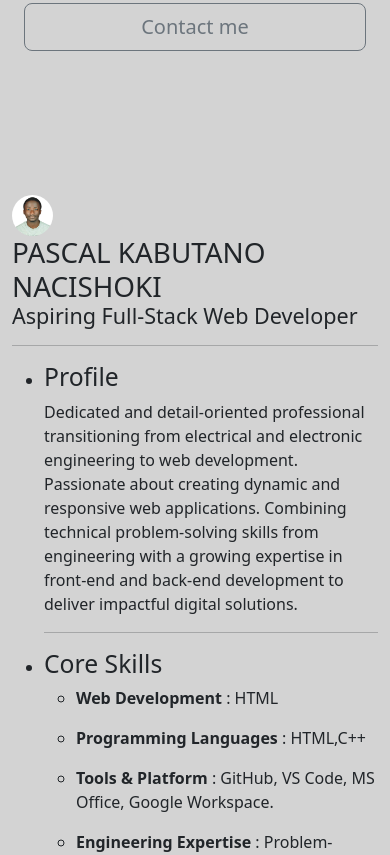
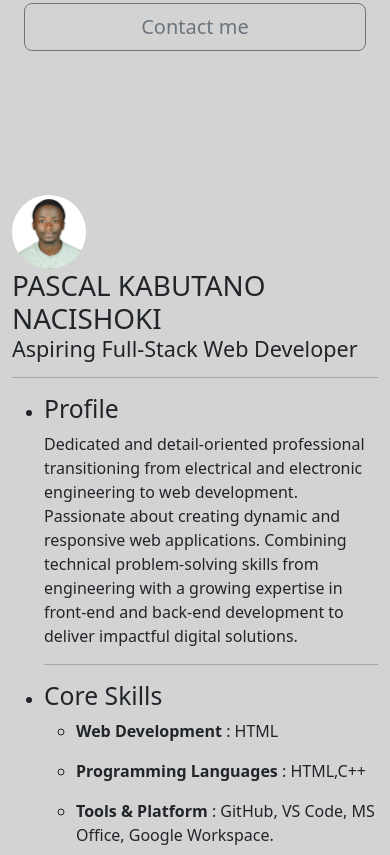
Before and after one commit to pascalnachi/pascal-portfolio, a plain HTML site: page index.html in a window 390 px wide. Shown: the part 1145-2000 px from the top of the page. Drawn offline with nearby package versions, Linux system fonts and the light colour scheme.

Commit message:
index.html

```diff
--- a/index.html
+++ b/index.html
@@ -52,7 +52,7 @@
 
           <div class="container ">
             <div class="row ">
-                <div class="col-2 mt-5">
+                <div class="col-3 col-md-2 mt-5">
                     <img src="./assets/images/mypicture.jpg" alt="mypicture" class="responsive-image" >
                 </div>
                 <div class="col-sm-12 col-md-9 ">
```
